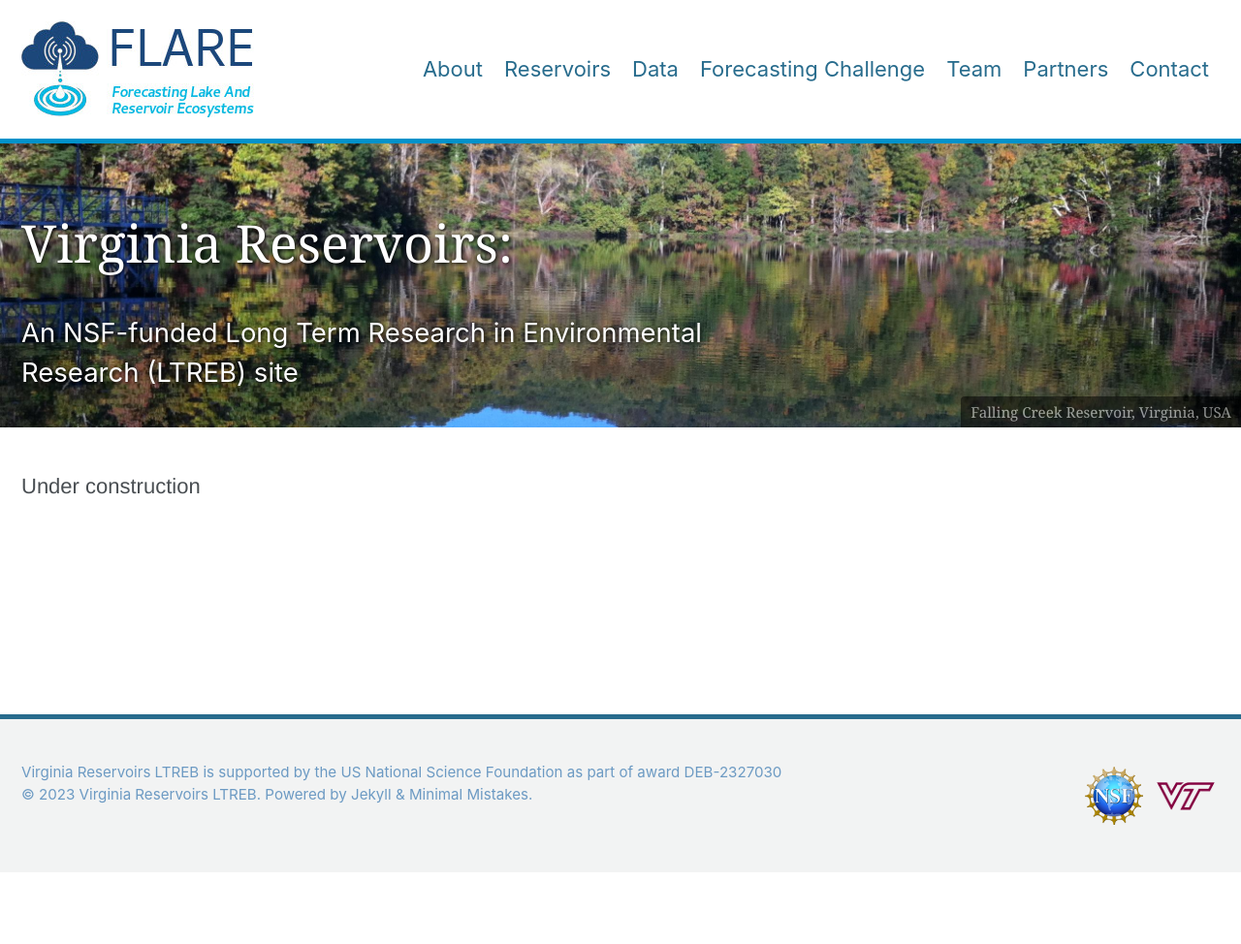
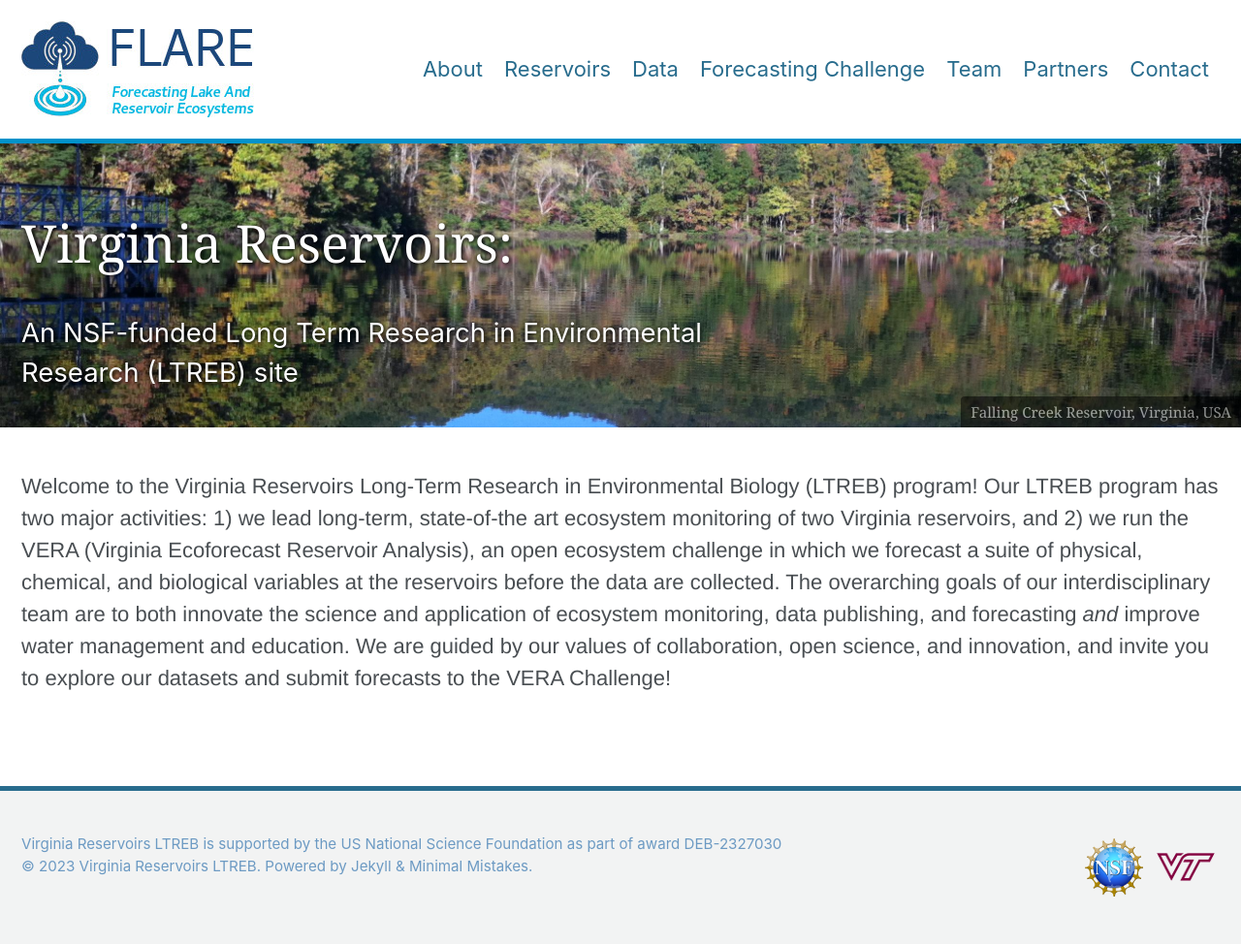
Before and after one commit to LTREB-reservoirs/LTREB-reservoirs.github.io, a Jekyll site: the page built from _pages/home.md, in a window 1280 px wide. Shown: the whole page at 97% size. Built offline with Jekyll 4.4.1, drawn with Linux system fonts in a browser that asks for light colours; cached includes are drawn as plain includes; nearby versions of some CDN libraries; before the commit the page ends 900 px from its top, so only the background shows below that.

Commit message:
Update home.md
building the first template of our home pages

```diff
--- a/_pages/home.md
+++ b/_pages/home.md
@@ -8,4 +8,4 @@ header:
   caption: "Falling Creek Reservoir, Virginia, USA"
 ---
 
-Under construction
+Welcome to the Virginia Reservoirs Long-Term Research in Environmental Biology (LTREB) program! Our LTREB program has two major activities: 1) we lead long-term, state-of-the art ecosystem monitoring of two Virginia reservoirs, and 2) we run the VERA (Virginia Ecoforecast Reservoir Analysis), an open ecosystem challenge in which we forecast a suite of physical, chemical, and biological variables at the reservoirs before the data are collected. The overarching goals of our interdisciplinary team are to both innovate the science and application of ecosystem monitoring, data publishing, and forecasting _and_ improve water management and education. We are guided by our values of collaboration, open science, and innovation, and invite you to explore our datasets and submit forecasts to the VERA Challenge!
```
